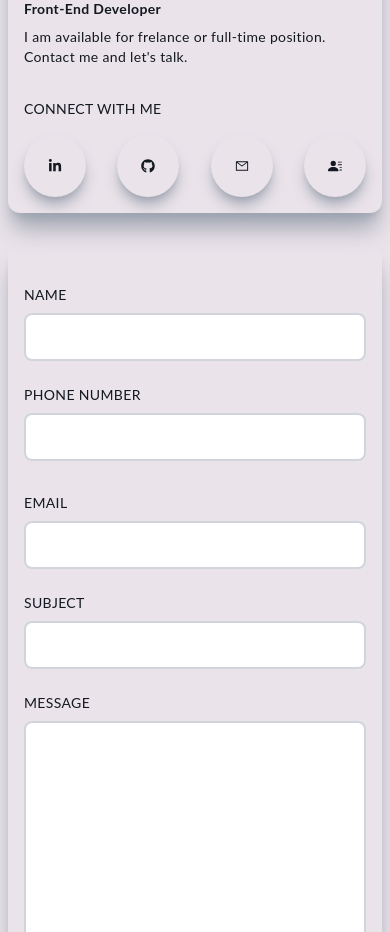
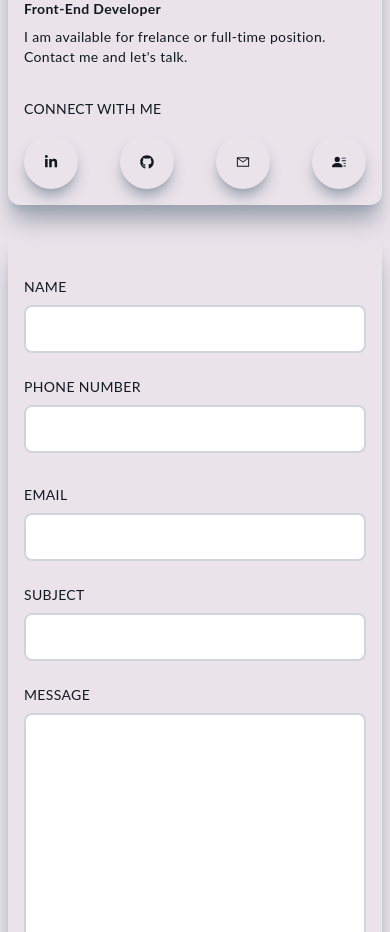
Before and after one commit to NatalyaBortsova/portfolio-nextjs, a Next.js app: page / in a window 390 px wide. Shown: the part 5000-5932 px from the top of the page. Built offline with nearby package versions, Linux system fonts and the light colour scheme.

Commit message:
Update Contact.jsx

```diff
--- a/components/Contact.jsx
+++ b/components/Contact.jsx
@@ -47,10 +47,10 @@ const Contact = () => {
           Contact
         </h2>
         <h3 className="mb-4 text text-3xl sm:text-4xl">Get In Touch</h3>
-        <div className="grid lg:grid-cols-5 gap-8">
-          <div className="col-span-3 lg:col-span-2 w-full h-full shadow-xl shadow-gray-400 rounded-xl p-4">
+        <div className="grid md:grid-cols-5 gap-8">
+          <div className="col-span-3 md:col-span-2 w-full h-full shadow-xl shadow-gray-400 rounded-xl p-4">
             <div className="lg:p-4 h-full">
-              <div>
+              <div className="block sm:hidden lg:block">
                 <Image
                   className="rounded-xl hover:scale-105 ease-in duration-300"
                   src="/assets/contact/contact.jpg"
@@ -71,8 +71,8 @@ const Contact = () => {
               </div>
               <div>
                 <p className="uppercase mb-4">connect with me</p>
-                <div className="flex items-center justify-between">
-                  <div className="rounded-full shadow-lg shadow-gray-400 p-6 cursor-pointer hover:scale-105 ease-in duration-300">
+                <div className="w-full sm:w-[70%] md:w-full flex items-center justify-between">
+                  <div className="rounded-full shadow-lg shadow-gray-400 lg:p-6 p-5 cursor-pointer hover:scale-105 ease-in duration-300">
                     <a
                       href="https://www.linkedin.com/in/natalya-bortsova-156b6113b/"
                       target="_blank"
@@ -81,7 +81,7 @@ const Contact = () => {
                       <FaLinkedinIn />
                     </a>
                   </div>
-                  <div className="rounded-full shadow-lg shadow-gray-400 p-6 cursor-pointer hover:scale-105 ease-in duration-300">
+                  <div className="rounded-full shadow-lg shadow-gray-400 lg:p-6 p-5 cursor-pointer hover:scale-105 ease-in duration-300">
                     <a
                       href="https://github.com/NatalyaBortsova"
                       target="_blank"
@@ -90,7 +90,7 @@ const Contact = () => {
                       <FaGithub />
                     </a>
                   </div>
-                  <div className="rounded-full shadow-lg shadow-gray-400 p-6 cursor-pointer hover:scale-105 ease-in duration-300">
+                  <div className="rounded-full shadow-lg shadow-gray-400 lg:p-6 p-5 cursor-pointer hover:scale-105 ease-in duration-300">
                     <a
                       href="mailto:natanatka31@gmail.com"
                       target="_blank"
@@ -99,7 +99,7 @@ const Contact = () => {
                       <AiOutlineMail />
                     </a>
                   </div>
-                  <div className="rounded-full shadow-lg shadow-gray-400 p-6 cursor-pointer hover:scale-105 ease-in duration-300">
+                  <div className="rounded-full shadow-lg shadow-gray-400 lg:p-6 p-5 cursor-pointer hover:scale-105 ease-in duration-300">
                     <a href="tel:380995670708">
                       <BsFillPersonLinesFill />
                     </a>
```
